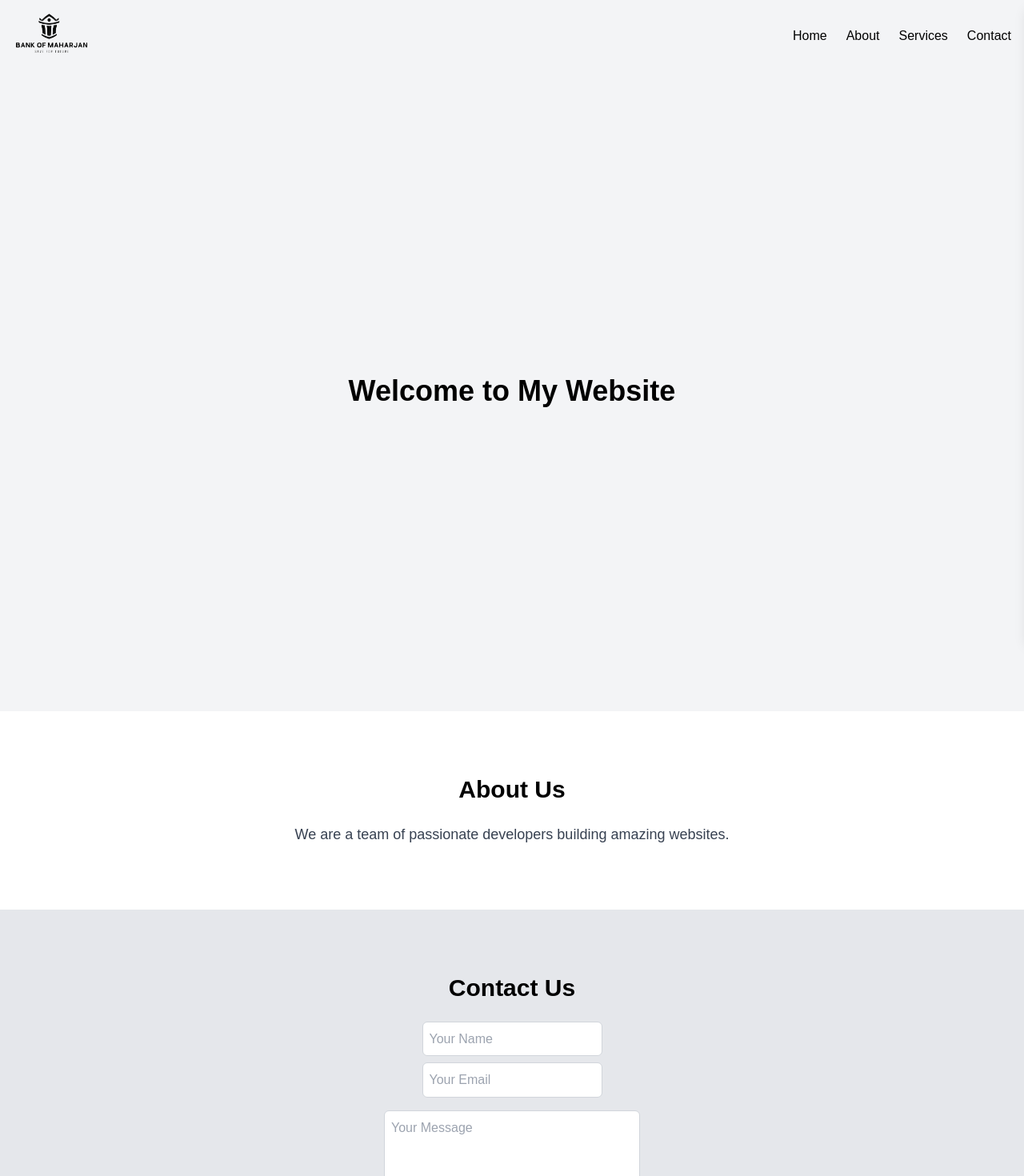
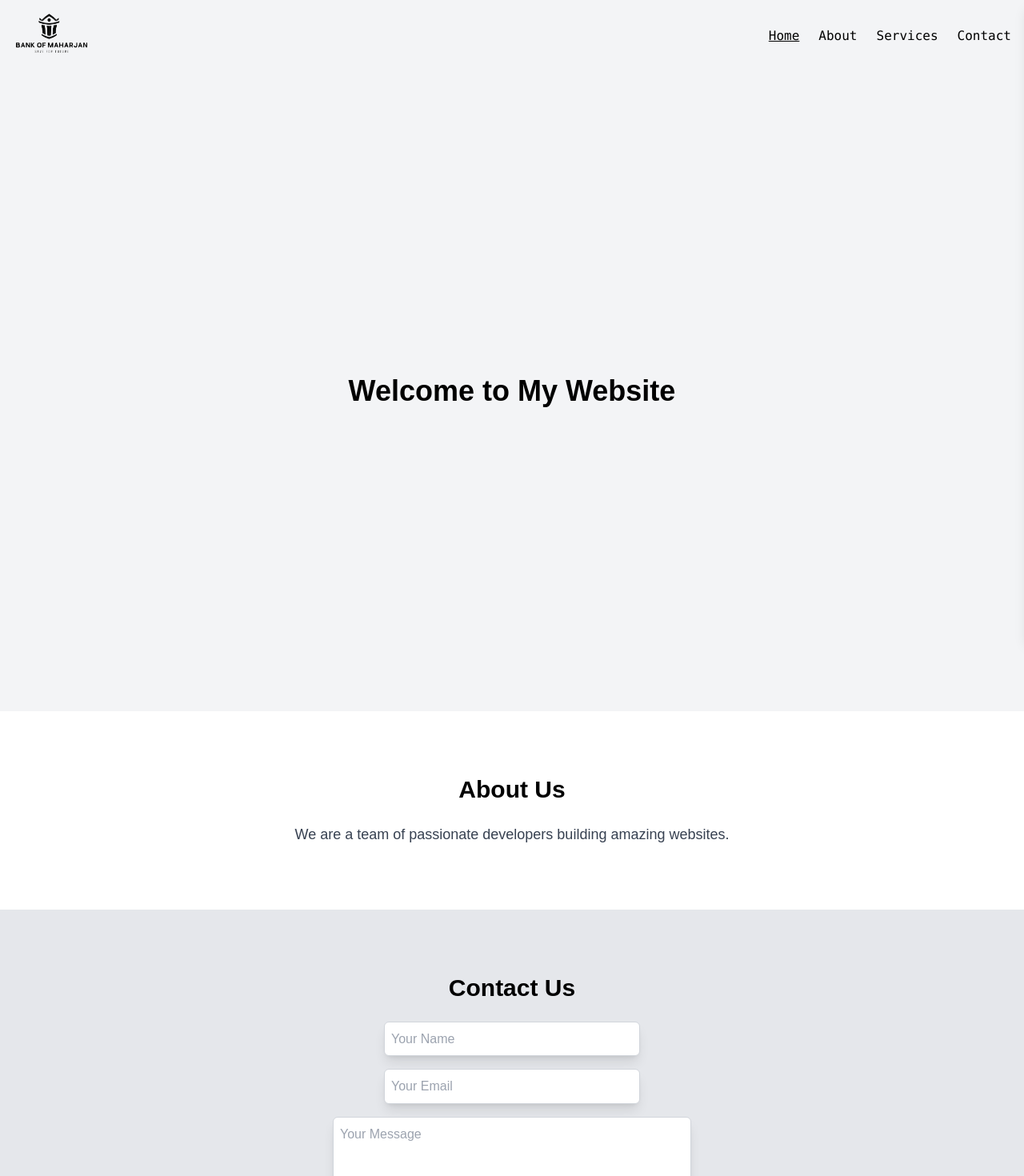
Before and after one commit to saroj-kapali/saroj-website, a React (Vite) app: page / in a window 1280 px wide. Shown: the top 1470 px of the page at 80% size. Built offline with nearby package versions, Linux system fonts and the light colour scheme.

Commit message:
connected form  with mock api data base

```diff
--- a/src/pages/Scroll.jsx
+++ b/src/pages/Scroll.jsx
@@ -1,31 +1,78 @@
+import axios from "axios";
 import React from "react";
 
 const Scroll = () => {
+  const data = { fullName: "", email: "", message: "" };
+  const [input, setInput] = React.useState(data);
+  // destructure input here
+  //   const { fullName, email, message } = input;
+  //handle submit
+  const handleSubmit = async (e) => {
+    e.preventDefault();
+    try {
+      const trimmedInput = {
+        fullName: input.fullName?.trim(),
+        email: input.email?.trim(),
+        message: input.message?.trim(),
+      };
+      if (
+        trimmedInput.fullName !== "" &&
+        trimmedInput.email !== "" &&
+        trimmedInput.message !== ""
+      ) {
+        const res = await axios.post(
+          "https://66d7d89d37b1cadd80527051.mockapi.io/api/v1/users",
+          trimmedInput
+        );
+        alert("Submitted successfully");
+      } else {
+        alert("please fill all input field thank you.. ");
+      }
+    } catch (error) {
+      console.log(error);
+    }
+  };
+
   return (
     <section id="contact" className="py-20 bg-gray-200">
       <div className="max-w-6xl mx-auto text-center">
         <h2 className="text-3xl font-semibold mb-6">Contact Us</h2>
-        <form className="space-y-4 flex flex-col justify-center items-center">
-          <div className="flex flex-col gap-2">
+        <form
+          onSubmit={handleSubmit}
+          className="space-y-4 flex flex-col justify-center items-center"
+        >
+          <div className="w-full flex flex-col gap-4">
             <input
+              value={input.fullName}
+              onChange={(e) =>
+                setInput((prev) => ({ ...prev, fullName: e.target.value }))
+              }
               type="text"
               placeholder="Your Name"
-              className="p-2 w-full max-w-xs mx-auto border border-gray-300 rounded-md"
+              className="p-2 w-full  shadow-lg max-w-xs mx-auto border border-gray-300 rounded-md"
             />
             <input
+              value={input.email}
+              onChange={(e) =>
+                setInput((prev) => ({ ...prev, email: e.target.value }))
+              }
               type="email"
               placeholder="Your Email"
-              className="p-2 w-full max-w-xs mx-auto border border-gray-300 rounded-md"
+              className="p-2 w-full shadow-lg max-w-xs mx-auto border border-gray-300 rounded-md"
             />
           </div>
           <textarea
+            value={input.message}
+            onChange={(e) =>
+              setInput((prev) => ({ ...prev, message: e.target.value }))
+            }
             placeholder="Your Message"
-            className="p-2 w-full max-w-xs mx-auto border border-gray-300 rounded-md"
+            className="p-2 w-full shadow-lg max-w-md mx-auto border border-gray-300 rounded-md"
             rows="4"
           ></textarea>
           <button
             type="submit"
-            className="bg-blue-600 text-white py-2 px-6 rounded-md"
+            className="bg-black text-white py-2 px-6 rounded-md"
           >
             Submit
           </button>
--- a/src/shared_component/Header.jsx
+++ b/src/shared_component/Header.jsx
@@ -23,24 +23,36 @@ const Header = () => {
           </div>
         </div>
         {/* Desktop menu */}
-        <ul className="sm:flex hidden space-x-6">
+        <ul className="sm:flex hidden font-mono space-x-6">
           <li>
-            <NavLink to={"/"} className=" hover:text-gray-400">
+            <NavLink
+              to={"/"}
+              className={({ isActive }) => `${isActive && "underline"}`}
+            >
               Home
             </NavLink>
           </li>
           <li>
-            <NavLink to={"/about"} className=" hover:text-gray-400">
+            <NavLink
+              className={({ isActive }) => `${isActive && "underline"}`}
+              to={"/about"}
+            >
               About
             </NavLink>
           </li>
           <li>
-            <NavLink to={"/service"} className=" hover:text-gray-400">
+            <NavLink
+              to={"/service"}
+              className={({ isActive }) => `${isActive && "underline"}`}
+            >
               Services
             </NavLink>
           </li>
           <li>
-            <NavLink to={"/contact"} className=" hover:text-gray-400">
+            <NavLink
+              to={"/contact"}
+              className={({ isActive }) => `${isActive && "underline"}`}
+            >
               Contact
             </NavLink>
           </li>
```
